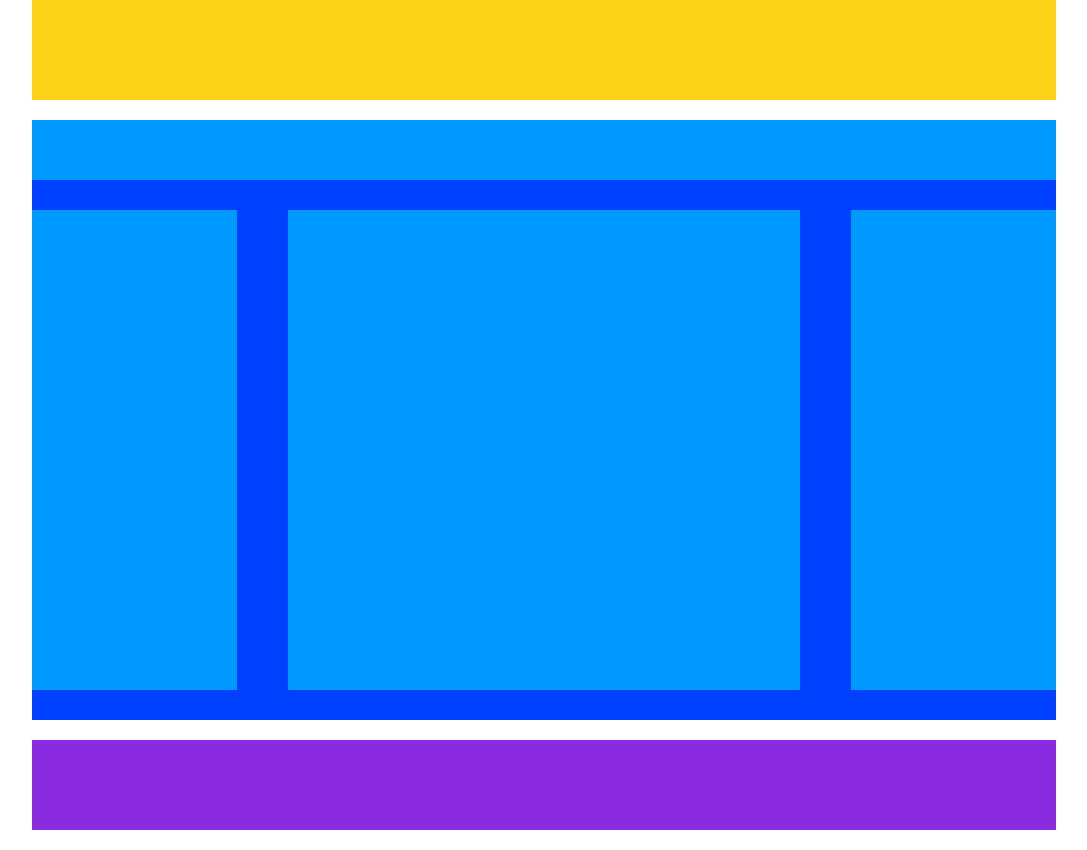
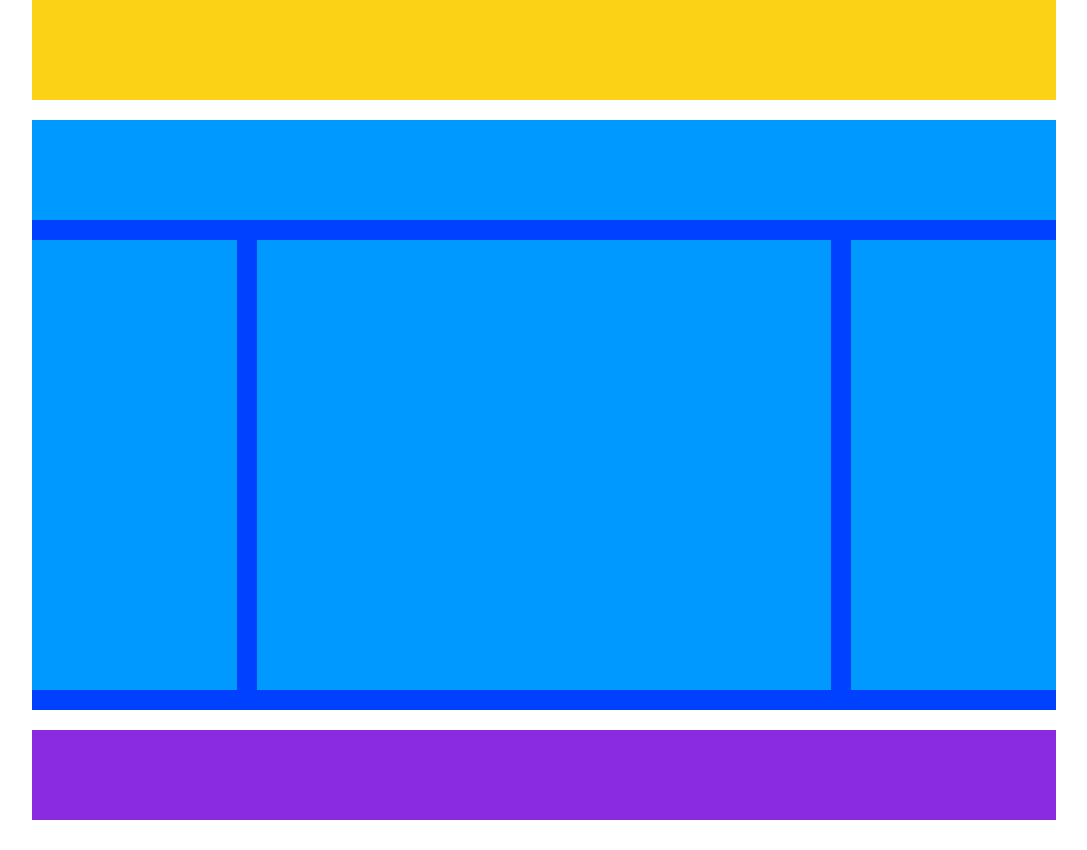
Before and after one commit to Timjxyz/htmlcss-struttura-wp, a plain HTML site: page index.html in a window 1280 px wide. Shown: the part 440-1290 px from the top of the page, without its empty margins (96-1183 px from the left). Drawn offline with Linux system fonts and the light colour scheme.

Commit message:
Tolte percentuali dal margin di main

```diff
--- a/index.html
+++ b/index.html
@@ -31,7 +31,9 @@
 
             <aside class="colonna sx"></aside>
 
-            <section class="middle-section"></section>
+            <section class="colonna middle-section">
+                <div class="internal"></div>
+            </section>
 
             <aside class="colonna dx"></aside>
 
--- a/style.css
+++ b/style.css
@@ -2,70 +2,58 @@
     margin: 0;
     box-sizing: border-box;
 }
-
-
 
 .container{
     width: 80%;
     margin: 20px auto;
 }
 
-header{
-    width: 100%;
-    height: 500px;
-    margin-bottom: 40px;
-
-}
-
-.header{
+header .header{
     width: 100%;
     height: 100px;
     background-color: palevioletred;
 
 }
 
-.top-section{
+header .top-section{
     width: 100%;
     height: 400px;
     background-color: rgb(252, 210, 22);
-    margin-top: 20px;
+    margin: 20px 0;
 }
 
 main{
-    width: 100%;
-    height: 600px;
     background-color: rgb(0, 64, 255);
 
 }
 
 .title-main{
-    width: 100%;
-    height: 10%;
+    height: 100px;
     background-color: rgb(0, 153, 255);
-    margin-bottom: 10px;
+    margin-bottom: 20px;
+
 }
 
 main .colonna{
-    width:20%;
+    height: 450px;
+    float: left;
     background-color: rgb(0, 153, 255);
-    float: left;
-    height: 80%;
-    margin-top: 20px;
+    margin-bottom: 20px;
 }
 
 aside{
+    width: 20%;
     display: inline-block;
 }
 
 main .middle-section{
-    width: 50%;
-    height: 80%;
-    background-color:rgb(0, 153, 255);
-    float: left;
-    margin-left: 5%;
-    margin-right: 5%;
-    margin-top: 20px;
-
+    background-color:rgb(0, 64, 255) ;
+    width: 60%;
+    padding: 0 20px;
+}
+.internal{
+    height: 100%;
+    background-color: rgb(0, 153, 255);;
 }
 
 main::after{
```
